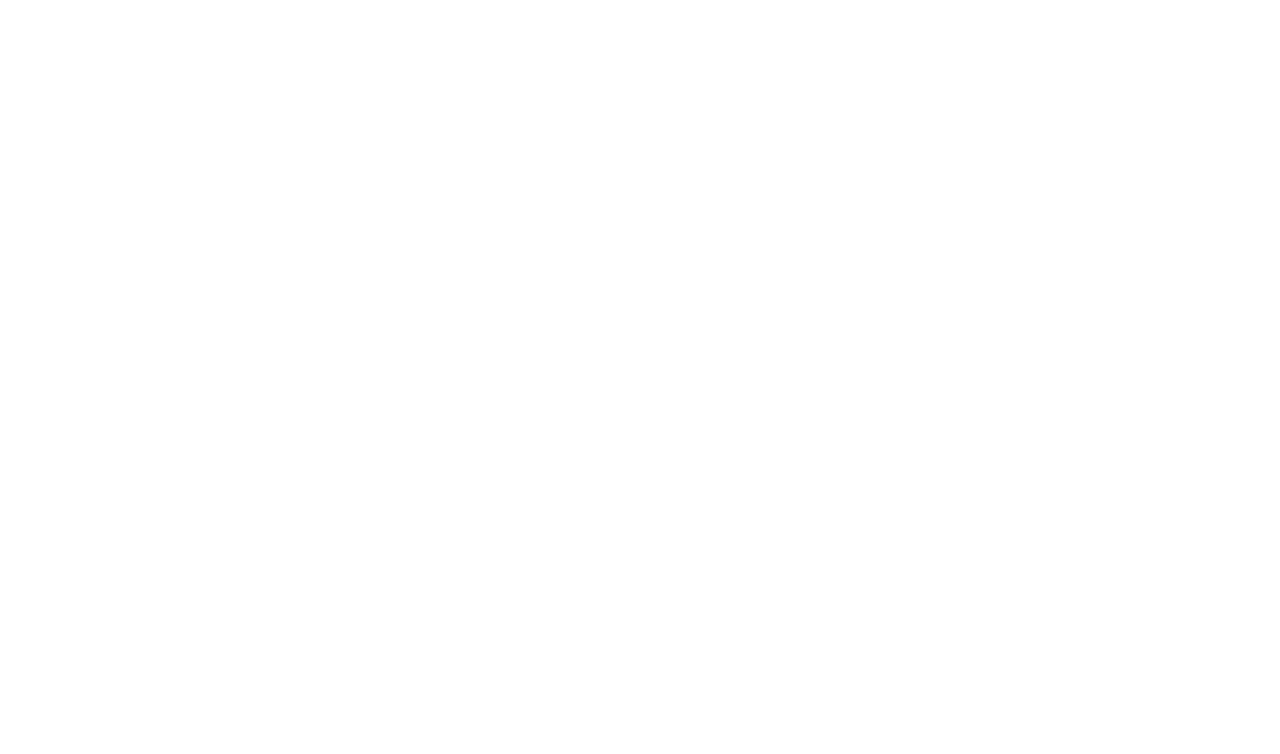
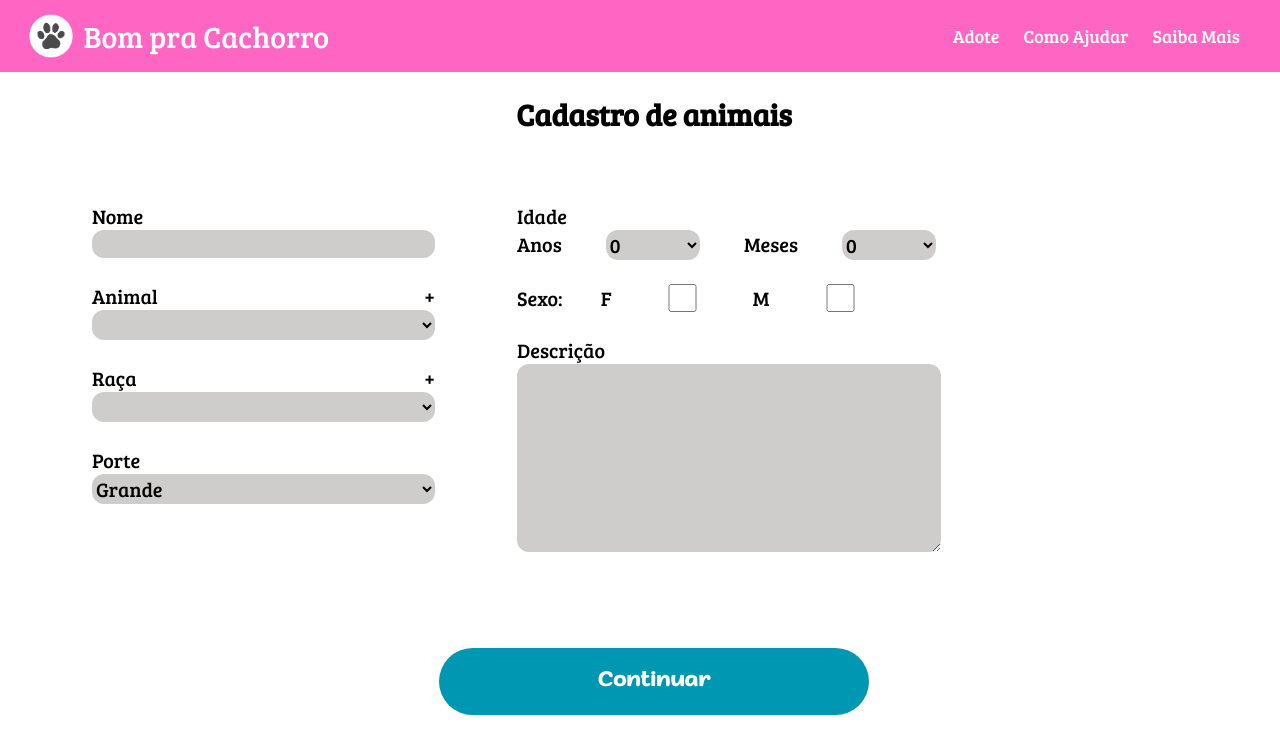
Before and after one commit to DevJoyJoy/Bom-Pra-Cachorro, a React (Vite) app in the folder Front-end/: page /Register2 in a window 1280 px wide. Before the commit this address had no page. Shown: the top 754 px of the page. Built offline with nearby package versions, Linux system fonts and the light colour scheme.

Commit message:
Fixed everything on register pet and created the next forms page

```diff
--- a/Front-end/src/App.jsx
+++ b/Front-end/src/App.jsx
@@ -6,6 +6,7 @@
 import { Help } from "./pages/helpPage"
 import { DetailsPetPage } from "./pages/detailsPet"
 import { WhoWeAre } from "./pages/whoWeAre"
+import { RegisterPet2 } from "./pages/registerPet2"
 
 function App() {
   return (
@@ -15,6 +16,7 @@
           <Route path='/' element={<MainPage />}></Route>
           <Route path='/Login' element={<RegisterLogin />}></Route>
           <Route path='/Register' element={<RegisterPet />}></Route>
+          <Route path="/Register2" element={<RegisterPet2 />}></Route>
           <Route path="/Pets" element={<FindAnimals />}></Route>
           <Route path="/DetailsPet" element={<DetailsPetPage/>}></Route>
           <Route path="/Help" element={<Help />}></Route>
--- a/Front-end/src/pages/registerLogin.jsx
+++ b/Front-end/src/pages/registerLogin.jsx
@@ -42,11 +42,11 @@
 
       {/* Main content box */}
       <div className="flex
-        w-screen h-[91vh] items-center justify-center
+        w-full h-[91vh] items-center justify-center
         lg:flex-row">
           {/* Texts box */}
           <div className="flex flex-col items-center justify-center
-            lg:h-[91vh] lg:w-[70%]"
+            lg:h-[87.5vh] lg:w-[70%]"
             >
             <p className="text-3xl lg:text-3xl md:text-5xl">Cadastro de animais:</p>
             <br />
@@ -76,7 +76,7 @@
           {/* Image (only on desktop)*/}
           <img src="/DogLogin.png" alt="" className="h-0 w-0
             md:h-0 md:w-0
-            lg:h-[91vh] lg:w-[35%]
+            lg:h-full lg:w-[35%]
             "/>
       </div>
     </div>
--- a/Front-end/src/pages/registerPet.jsx
+++ b/Front-end/src/pages/registerPet.jsx
@@ -8,7 +8,6 @@
     const [image2, setImage2] = useState(null);
     const [image3, setImage3] = useState(null);
     const [image4, setImage4] = useState(null);
-    const [isModalOpen, setIsModalOpen] = useState(false);
     const [isAnimalsOpen, setIsAnimalsOpen] = useState(false);
     const [isBreedsOpen, setIsBreedsOpen] = useState(false);
     //const [name, setName] = useState("");
@@ -76,7 +75,7 @@
 
         {/* White box */}
         <div className="flex flex-col items-center justify-start p-3
-        w-auto h-[91vh] max-h-[95vh]
+        w-auto h-[87vh] max-h-[95vh]
         lg:pl-10
         ">
             <h1 className="pt-3 lg:pb-3 font-bold breeSerif
@@ -93,14 +92,26 @@
             lg:flex-row lg:h-[80%] lg:mt-[-5%]">
                 <div className="flex flex-col items-center
                 w-full h-[50%]
-                md:w-[60%] md:h-[40%]
+                md:w-[60%] md:h-[95%]
                 lg:h-[70%] lg:w-[20%] lg:mt-15">
                 {/* Main image input box */}
                 <label className="relative flex flex-col items-center justify-center overflow-hidden border-4 border-dashed border-[#4b4b4b] rounded-2xl cursor-pointer transition-colors hover:bg-[#e7e7e7]
                 w-[90%] h-[75%]
                 lg:w-full lg:h-[70%]">
                     {image1 ? (
-                    <img src={image1} className="w-full h-full object-cover" />
+                        <>
+                            <img src={image1} className="w-full h-full object-cover" />
+                            <button type="button"
+                                onClick={(e) => {
+                                    e.preventDefault();
+                                    e.stopPropagation();
+                                    setImage1(null);
+                                }}
+                                className="absolute top-1 right-1 bg-red-800 text-white rounded-full w-5 h-5 flex items-center justify-center text-xs font-bold hover:bg-red-900 z-10"
+                                >
+                                X
+                            </button>
+                        </>
                     ) : (
                     <>
                         <span className="text-5xl text-[#4b4b4b] md:text-7xl">+</span>
@@ -121,7 +132,19 @@
                     md:h-full md:w-26
                     lg:w-30 lg:h-15">
                     {image2 ? (
-                        <img src={image2} className="w-full h-full object-cover" />
+                        <>
+                            <img src={image2} className="w-full h-full object-cover" />
+                            <button type="button"
+                                onClick={(e) => {
+                                    e.preventDefault();
+                                    e.stopPropagation();
+                                    setImage2(null);
+                                }}
+                                className="absolute top-1 right-1 bg-red-800 text-white rounded-full w-5 h-5 flex items-center justify-center text-xs font-bold hover:bg-red-900 z-10"
+                                >
+                                X
+                            </button>
+                        </>
                     ) : (
                         <span className="text-xl text-[#4b4b4b] md:text-5xl lg:text-3xl">+</span>
                     )}
@@ -134,7 +157,19 @@
                     md:h-full md:w-26
                     lg:w-30 lg:h-15">
                     {image3 ? (
-                        <img src={image3} className="w-full h-full object-cover" />
+                        <>
+                            <img src={image3} className="w-full h-full object-cover" />
+                            <button type="button"
+                                onClick={(e) => {
+                                    e.preventDefault();
+                                    e.stopPropagation();
+                                    setImage3(null);
+                                }}
+                                className="absolute top-1 right-1 bg-red-800 text-white rounded-full w-5 h-5 flex items-center justify-center text-xs font-bold hover:bg-red-900 z-10"
+                                >
+                                X
+                            </button>
+                        </>
                     ) : (
                         <span className="text-xl text-[#4b4b4b] md:text-5xl lg:text-3xl">+</span>
                     )}
@@ -142,12 +177,25 @@
                     </label>
 
                     {/* Forth image input */}
+
                     <label className="relative flex flex-col items-center justify-center overflow-hidden border-4 border-dashed border-[#4b4b4b] rounded-2xl cursor-pointer transition-colors hover:bg-[#e7e7e7]
                     w-18 h-18
                     md:h-25 md:w-26
                     lg:w-30 lg:h-15">
                     {image4 ? (
-                        <img src={image4} className="w-full h-full object-cover" />
+                        <>
+                            <img src={image4} className="w-full h-full object-cover" />
+                            <button type="button"
+                                onClick={(e) => {
+                                    e.preventDefault();
+                                    e.stopPropagation();
+                                    setImage4(null);
+                                }}
+                                className="absolute top-1 right-1 bg-red-800 text-white rounded-full w-5 h-5 flex items-center justify-center text-xs font-bold hover:bg-red-900 z-10"
+                                >
+                                X
+                            </button>
+                        </>
                     ) : (
                         <span className="text-xl text-[#4b4b4b] md:text-5xl lg:text-3xl">+</span>
                     )}
@@ -155,6 +203,7 @@
                     </label>
                 </div>
                 </div>
+
                 {/* Box for all the text/animal info inputs */}
                 <div className="flex flex-row
                 w-[93vw] h-[40%]
@@ -188,13 +237,27 @@
                         <br />
                     </div>
                     <div className="w-[55%] p-3">
-                        <p className="text-[100%] md:text-3xl lg:text-xl">Data de nascimento</p>
-                        <input type="date" onChange={(e) => setBirthDate(e.target.value)} className="rounded-xl w-full lg:w-[90%] md:text-3xl lg:text-xl bg-[#cfcccc]"/>
-                        <br />
+                        <p className="hidden lg:block lg:text-xl">Idade</p>
+                        <div className="flex flex-col lg:flex-row lg:gap-11">
+                            <p className="text-[100%] md:text-3xl lg:text-xl">Anos</p>
+                            <select className="rounded-xl w-full lg:w-[20%] md:text-3xl lg:text-xl bg-[#cfcccc]">
+                                {Array.from({ length: 26 }, (_, i) => (
+                                    <option key={i} value={i}>
+                                    {i}
+                                    </option>
+                                ))}
+                            </select>
+                            <p className="text-[100%] md:text-3xl lg:text-xl">Meses</p>
+                            <select className="rounded-xl w-full lg:w-[20%] md:text-3xl lg:text-xl bg-[#cfcccc]">
+                                {Array.from({ length: 26 }, (_, i) => (
+                                    <option key={i} value={i}>
+                                    {i}
+                                    </option>
+                                ))}
+                            </select>
+                        </div>
                         <br />
                         <div className="flex flex-row">
-                            <p className="text-[100%] md:text-3xl lg:text-xl">Castrado?</p>
-                            <input type="checkbox" onChange={(e) => setIsCastrated(e.target.value)} className="w-[30%] md:text-3xl bg-[#cfcccc]"/>
                             <p className="text-[100%] mr-3 md:text-3xl lg:mr-9.5 lg:text-xl">Sexo:</p>
                             <p className="text-[100%] md:text-3xl lg:text-xl">F</p>
                             <input type="checkbox" onChange={(e) => setSex(e.target.value)} className="rounded-xl w-[30%] bg-[#cfcccc]"/>
@@ -203,48 +266,17 @@
                         </div>
                         <br />
                         <p className="text-[100%] mr-3 md:text-3xl lg:text-xl">Descrição</p>
-                        <textarea type="text" className="rounded-xl w-[105%] lg:w-[90%] h-[33%] lg:h-[37%] md:text-3xl lg:text-xl bg-[#cfcccc]"/>
+                        <textarea type="text" className="rounded-xl w-full lg:w-[90%] h-[70%] lg:h-[63%] md:text-3xl lg:text-xl bg-[#cfcccc]"/>
                     </div>
                 </div>
             </div>
                 <div className="flex justify-center w-full h-[8%] md:h-22 lg:h-[10%] lg:mt-7 lg:w-[50%]">
-                    <button onClick={() => setIsModalOpen(true)} className="px-6 py-2 md:w-[70%] lg:w-[70%] md:h-full text-white font-bold md:text-4xl lg:text-xl rounded-full cursor-pointer transition-colors bg-[#0097b2] hover:bg-[#015b6b] arturo">
-                    Salvar e cadastrar
+                    <button onClick={() => navigate('/Register2')} className="px-6 py-2 md:w-[70%] lg:w-[70%] md:h-full text-white font-bold md:text-4xl lg:text-xl rounded-full cursor-pointer transition-colors bg-[#0097b2] hover:bg-[#015b6b] arturo">
+                    Continuar
                     </button>
                 </div>
             </div>
 
-
-        {/* Main modal for after register*/}
-        {isModalOpen && (
-        <div className="fixed inset-0 z-1 flex items-center justify-center">
-            {/* Dark background */}
-            <div className="absolute inset-0 bg-black opacity-60"></div>
-
-            {/* Modal white box */}
-            <div className="z-1 flex flex-col items-center p-8 bg-white rounded-2xl
-            w-[80%]
-            lg:w-[40%]">
-            <h2 className="mb-4 lg:text-2xl font-bold">Sucesso!</h2>
-            <p className="mb-6 text-center">
-                O pet foi cadastrado com sucesso!
-            </p>
-            <div className="flex flex-col items-center justify-between w-full">
-                <button onClick={() => {setIsModalOpen(false); navigate('/Pets')} } className="px-6 py-2 text-white font-bold rounded-full cursor-pointer transition-colors bg-[#0097b2] hover:bg-[#015b6b] arturo
-                md:text-2xl
-                lg:text-xl  lg:w-[70%]">
-                Voltar aos pets
-                </button>
-                <br />
-                <button onClick={() => setIsModalOpen(false)} className="px-6 py-2 text-white font-bold rounded-full cursor-pointer transition-colors bg-[#0097b2] hover:bg-[#015b6b] arturo
-                md:text-2xl
-                lg:text-xl lg:w-[70%]">
-                Continuar cadastro
-                </button>
-            </div>
-            </div>
-        </div>
-        )}
 
         {/* Modal for after new animal register*/}
         {isAnimalsOpen && (
--- /dev/null
+++ b/Front-end/src/pages/registerPet2.jsx
@@ -0,0 +1,140 @@
+import { useState } from "react";
+import { Header } from "../components/header";
+import { useNavigate } from "react-router-dom";
+
+export const RegisterPet2 = () => {
+    const navigate = useNavigate();
+    const [isModalOpen, setIsModalOpen] = useState(false);
+
+    return (
+        <div className="flex flex-col bg-white
+        w-full h-max
+        md:h-auto">
+        {/* Header */}
+        <Header/>
+
+        {/* White box */}
+        <div className="flex flex-col items-center justify-start p-3
+        w-auto h-[87vh] max-h-[95vh]
+        lg:pl-10
+        ">
+            <h1 className="pt-3 lg:pb-3 font-bold breeSerif
+            text-2xl
+            md:text-4xl
+            lg:text-3xl">
+                Cadastro de animais
+            </h1>
+
+            {/* Box for all the image inputs */}
+            <div className="flex flex-col mt-3 gap-4
+            w-full h-full overflow-y-scroll
+            md:items-center
+            lg:flex-row lg:h-[80%] lg:mt-[-5%]">
+
+                {/* Box for all the text/animal info inputs */}
+                <div className="flex flex-row
+                w-[93vw] h-[40%]
+                md:h-[50vh] md:gap-10
+                lg:w-[75vw] lg:h-[60%] lg:gap-5 lg:pl-10">
+                    <div className="w-[45%] p-3">
+                        <p className="text-[100%] md:text-3xl lg:text-xl">Nome</p>
+                        <input type="text" onChange={(e) => setName(e.target.value)} className="rounded-xl w-[110%] lg:w-[90%] md:text-3xl lg:text-xl bg-[#cfcccc]"/>
+                        <br />
+                        <br />
+                        <div className="flex flex-row justify-between lg:w-[90%]">
+                            <p className="text-[100%] md:text-3xl lg:text-xl">Animal</p>
+                            <button onClick={() => setIsAnimalsOpen(true)} className="text-[100%] md:text-4xl lg:text-xl">+</button>
+                        </div>
+                        <select type="text" className="rounded-xl w-[110%] md:w-[110%] lg:w-[90%] md:text-3xl lg:text-xl bg-[#cfcccc]"/>
+                        <br />
+                        <br />
+                        <div className="flex flex-row justify-between lg:w-[90%]">
+                            <p className="text-[100%] md:text-3xl lg:text-xl">Raça</p>
+                            <button onClick={() => setIsBreedsOpen(true)} className="text-[100%] md:text-4xl lg:text-xl">+</button>
+                        </div>
+                        <select type="text" className="rounded-xl w-[110%] lg:w-[90%] md:text-3xl lg:text-xl bg-[#cfcccc]"/>
+                        <br />
+                        <br />
+                        <p className="text-[100%] md:text-3xl lg:text-xl">Porte</p>
+                        <select className="rounded-xl w-[110%] lg:w-[90%] md:text-3xl lg:text-xl bg-[#cfcccc]">
+                            <option value="">Grande</option>
+                            <option value="">Médio</option>
+                            <option value="">Pequeno</option>
+                        </select>
+                        <br />
+                    </div>
+                    <div className="w-[55%] p-3">
+                        <p className="text-[100%] md:text-3xl lg:text-xl">Idade</p>
+                        <div className="flex flex-row lg:gap-11">
+                            <p className="text-[100%] md:text-3xl lg:text-xl">Anos</p>
+                            <select className="rounded-xl w-[110%] lg:w-[20%] md:text-3xl lg:text-xl bg-[#cfcccc]">
+                                {Array.from({ length: 26 }, (_, i) => (
+                                    <option key={i} value={i}>
+                                    {i}
+                                    </option>
+                                ))}
+                            </select>
+                            <p className="text-[100%] md:text-3xl lg:text-xl">Meses</p>
+                            <select className="rounded-xl w-[110%] lg:w-[20%] md:text-3xl lg:text-xl bg-[#cfcccc]">
+                                {Array.from({ length: 26 }, (_, i) => (
+                                    <option key={i} value={i}>
+                                    {i}
+                                    </option>
+                                ))}
+                            </select>
+                        </div>
+                        <br />
+                        <div className="flex flex-row">
+                            <p className="text-[100%] mr-3 md:text-3xl lg:mr-9.5 lg:text-xl">Sexo:</p>
+                            <p className="text-[100%] md:text-3xl lg:text-xl">F</p>
+                            <input type="checkbox" onChange={(e) => setSex(e.target.value)} className="rounded-xl w-[30%] bg-[#cfcccc]"/>
+                            <p className="text-[100%] md:text-3xl lg:text-xl">M</p>
+                            <input type="checkbox" onChange={(e) => setSex(e.target.value)} className=" rounded-xl w-[30%] bg-[#cfcccc]"/>
+                        </div>
+                        <br />
+                        <p className="text-[100%] mr-3 md:text-3xl lg:text-xl">Descrição</p>
+                        <textarea type="text" className="rounded-xl w-[105%] lg:w-[90%] h-[33%] lg:h-[63%] md:text-3xl lg:text-xl bg-[#cfcccc]"/>
+                    </div>
+                </div>
+            </div>
+                <div className="flex justify-center w-full h-[8%] md:h-22 lg:h-[10%] lg:mt-7 lg:w-[50%]">
+                    <button onClick={() => setIsModalOpen(true)} className="px-6 py-2 md:w-[70%] lg:w-[70%] md:h-full text-white font-bold md:text-4xl lg:text-xl rounded-full cursor-pointer transition-colors bg-[#0097b2] hover:bg-[#015b6b] arturo">
+                    Continuar
+                    </button>
+                </div>
+            </div>
+
+
+        {/* Main modal for after register*/}
+        {isModalOpen && (
+        <div className="fixed inset-0 z-1 flex items-center justify-center">
+            {/* Dark background */}
+            <div className="absolute inset-0 bg-black opacity-60"></div>
+
+            {/* Modal white box */}
+            <div className="z-1 flex flex-col items-center p-8 bg-white rounded-2xl
+            w-[80%]
+            lg:w-[40%]">
+            <h2 className="mb-4 lg:text-2xl font-bold">Sucesso!</h2>
+            <p className="mb-6 text-center">
+                O pet foi cadastrado com sucesso!
+            </p>
+            <div className="flex flex-col items-center justify-between w-full">
+                <button onClick={() => {setIsModalOpen(false); navigate('/Pets')} } className="px-6 py-2 text-white font-bold rounded-full cursor-pointer transition-colors bg-[#0097b2] hover:bg-[#015b6b] arturo
+                md:text-2xl
+                lg:text-xl  lg:w-[70%]">
+                Voltar aos pets
+                </button>
+                <br />
+                <button onClick={() => setIsModalOpen(false)} className="px-6 py-2 text-white font-bold rounded-full cursor-pointer transition-colors bg-[#0097b2] hover:bg-[#015b6b] arturo
+                md:text-2xl
+                lg:text-xl lg:w-[70%]">
+                Continuar cadastro
+                </button>
+            </div>
+            </div>
+        </div>
+        )}
+        </div>
+    );
+};
```
